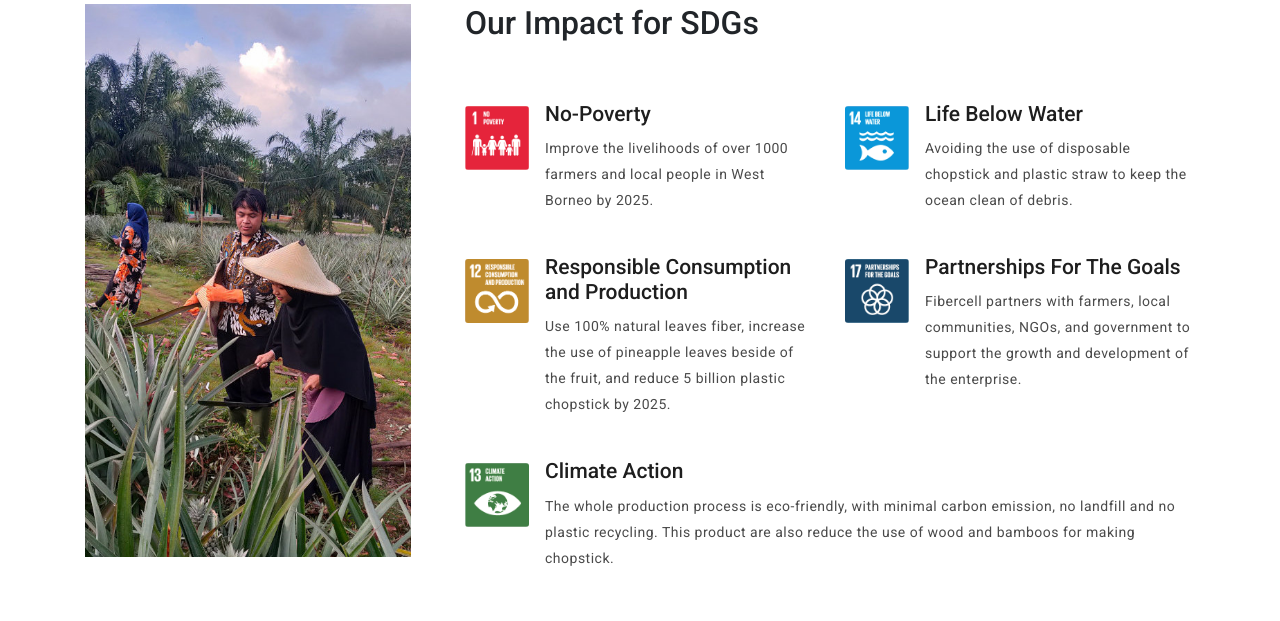
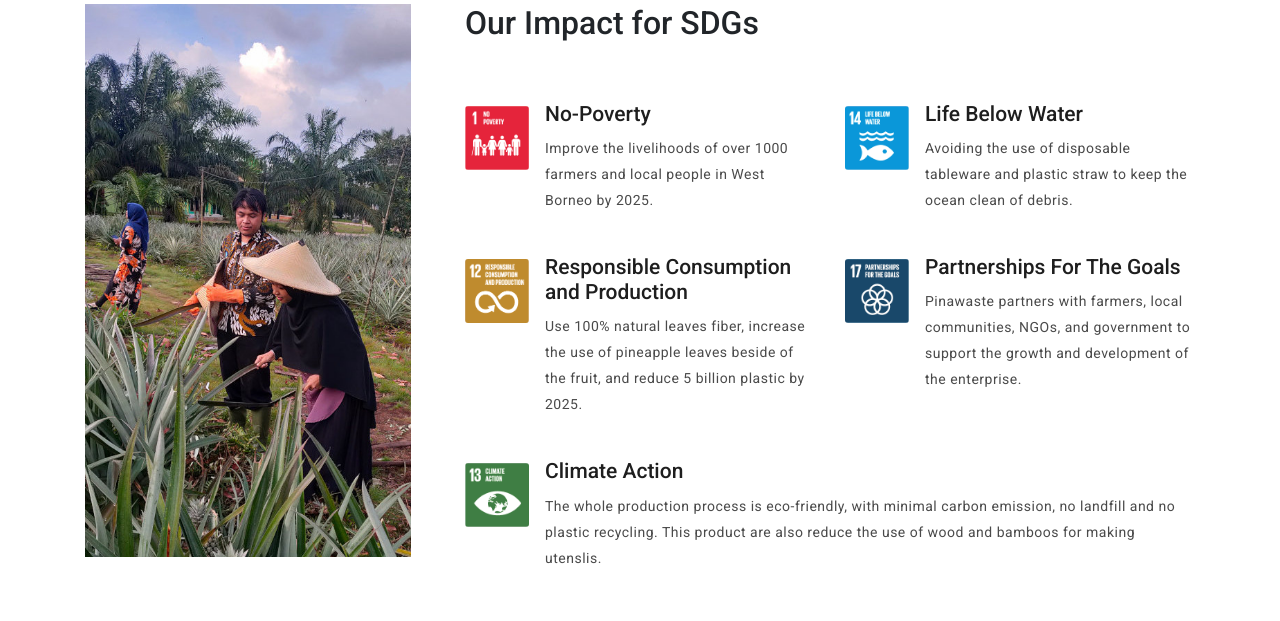
Before and after one commit to fibercell/pinawaste, a plain HTML site: page index.html in a window 1280 px wide. Shown: the part 4040-4661 px from the top of the page. Drawn offline with Linux system fonts and the light colour scheme.

Commit message:
SGDs Update

```diff
--- a/index.html
+++ b/index.html
@@ -237,7 +237,7 @@
                                         <img src="pinawaste/sdg-12.png" alt="">
                                         <div class="text">
                                             <h6 class="mb-2">Responsible Consumption and Production</h6>
-                                            <p>Use 100% natural leaves fiber, increase the use of pineapple leaves beside of the fruit, and reduce 5 billion plastic chopstick by 2025.</p>
+                                            <p>Use 100% natural leaves fiber, increase the use of pineapple leaves beside of the fruit, and reduce 5 billion plastic by 2025.</p>
                                         </div>
                                     </li>
                                 </ul>
@@ -248,14 +248,14 @@
                                         <img src="pinawaste/sdg-14.png" alt="">
                                         <div class="text">
                                             <h6 class="mb-2">Life Below Water</h6>
-                                            <p>Avoiding the use of disposable chopstick and plastic straw to keep the ocean clean of debris.</p>
+                                            <p>Avoiding the use of disposable tableware and plastic straw to keep the ocean clean of debris.</p>
                                         </div>
                                     </li>
                                     <li>
                                         <img src="pinawaste/sdg-17.png" alt="">
                                         <div class="text">
                                             <h6 class="mb-2">Partnerships For The Goals</h6>
-                                            <p>Fibercell partners with farmers, local communities, NGOs, and government to support the growth and development of the enterprise.</p>
+                                            <p>Pinawaste partners with farmers, local communities, NGOs, and government to support the growth and development of the enterprise.</p>
                                         </div>
                                     </li>
                                 </ul>
@@ -267,7 +267,7 @@
                                         <img src="pinawaste/sdg-13.png" alt="">
                                         <div class="text">
                                             <h6 class="mb-2">Climate Action</h6>
-                                            <p>The whole production process is eco-friendly, with minimal carbon emission, no landfill and no plastic recycling. This product are also reduce the use of wood and bamboos for making chopstick.</p>
+                                            <p>The whole production process is eco-friendly, with minimal carbon emission, no landfill and no plastic recycling. This product are also reduce the use of wood and bamboos for making utenslis.</p>
                                         </div>
                                     </li>
                                 </ul>
```
